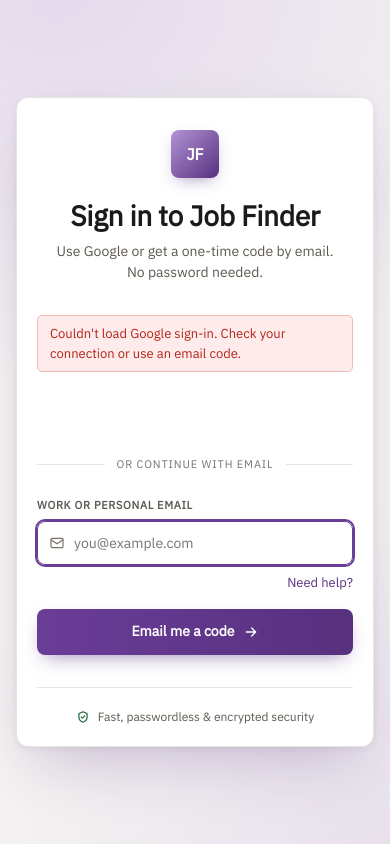
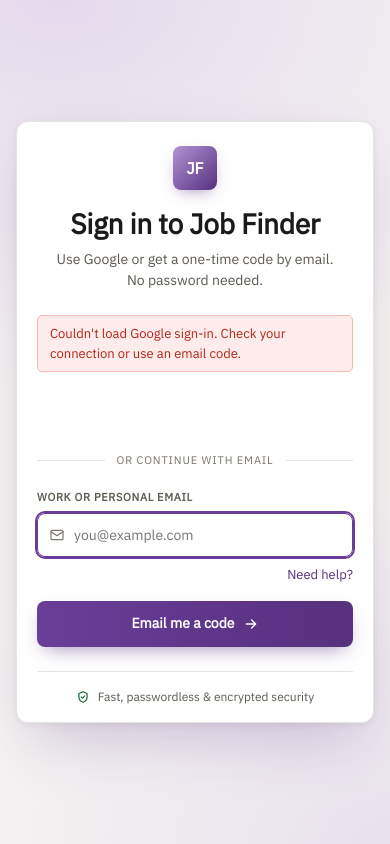
Before and after one commit to vishavanish/Job-Finder-AI-Frontend, a React (Vite) app: page /login in a window 390 px wide. Built offline with nearby package versions, Linux system fonts and the light colour scheme; no server answers.

Commit message:
Sign-in page fits the window without scrolling
Tighter vertical spacing (card 536px, was ~630px), a compact layout for
windows under 720px tall, and 100dvh on phones so the browser bar no
longer adds a scroll.

```diff
--- a/src/features/auth/auth.css
+++ b/src/features/auth/auth.css
@@ -4,7 +4,7 @@
   display: flex;
   align-items: center;
   gap: var(--space-3);
-  margin: var(--space-6) 0;
+  margin: var(--space-5) 0;
   color: var(--text-subtle);
   font-size: var(--text-2xs);
   font-weight: var(--weight-medium);
@@ -99,8 +99,8 @@
   align-items: center;
   justify-content: center;
   gap: var(--space-2);
-  margin: var(--space-8) 0 0;
-  padding-top: var(--space-5);
+  margin: var(--space-6) 0 0;
+  padding-top: var(--space-4);
   border-top: 1px solid var(--border);
   color: var(--text-muted);
   font-size: var(--text-xs);
@@ -112,7 +112,51 @@
 
 @media (max-width: 480px) {
   .login-card {
-    padding: var(--space-8) var(--space-5) var(--space-5);
+    padding: var(--space-6) var(--space-5) var(--space-4);
+  }
+}
+
+/* Short windows (laptops at 125% scaling, phones sideways): tighter so the card still fits. */
+@media (max-height: 720px) {
+  .login-card {
+    padding-top: var(--space-6);
+    padding-bottom: var(--space-4);
+  }
+
+  .login-card .logo-badge {
+    width: 40px;
+    height: 40px;
+    margin-bottom: var(--space-3);
+  }
+
+  .login-card h1 {
+    font-size: var(--text-xl);
+  }
+
+  .login-card p.subtitle {
+    margin-bottom: var(--space-4);
+    font-size: var(--text-sm);
+  }
+
+  .auth-divider {
+    margin: var(--space-3) 0;
+  }
+
+  .login-card .form-field {
+    margin-bottom: var(--space-3);
+  }
+
+  .auth-input input {
+    height: 40px;
+  }
+
+  .btn-primary.btn-auth {
+    height: 42px;
+  }
+
+  .auth-trust {
+    margin-top: var(--space-4);
+    padding-top: var(--space-3);
   }
 }
 
--- a/src/styles/screens.css
+++ b/src/styles/screens.css
@@ -9,10 +9,11 @@
 /* Sign-in screen after the owner's Stitch design "Modern Responsive Login Portal". */
 .login-screen {
   min-height: 100vh;
+  min-height: 100dvh; /* phones: ignore the browser bar, so no stray scroll */
   display: flex;
   align-items: center;
   justify-content: center;
-  padding: var(--space-6) var(--space-4);
+  padding: var(--space-4);
   background:
     radial-gradient(60rem 40rem at 15% 0%, var(--login-wash-1), transparent 60%),
     radial-gradient(50rem 36rem at 100% 100%, var(--login-wash-2), transparent 60%), var(--bg);
@@ -25,7 +26,7 @@
 .login-card {
   width: 100%;
   max-width: 440px;
-  padding: var(--space-10) var(--space-10) var(--space-6);
+  padding: var(--space-8) var(--space-10) var(--space-5);
   border: 1px solid var(--border);
   border-radius: var(--radius-lg);
   background: var(--surface);
@@ -42,9 +43,9 @@
 .login-card .logo-badge {
   display: grid;
   place-items: center;
-  width: 48px;
-  height: 48px;
-  margin: 0 auto var(--space-5);
+  width: 44px;
+  height: 44px;
+  margin: 0 auto var(--space-4);
   border-radius: var(--radius-md);
   background: linear-gradient(135deg, var(--plum-400), var(--plum-700));
   color: #ffffff;
@@ -61,7 +62,7 @@
 
 .login-card p.subtitle {
   max-width: 34ch;
-  margin: 0 auto var(--space-8);
+  margin: 0 auto var(--space-6);
   color: var(--text-muted);
   font-size: var(--text-base);
   line-height: var(--leading-normal);
```
